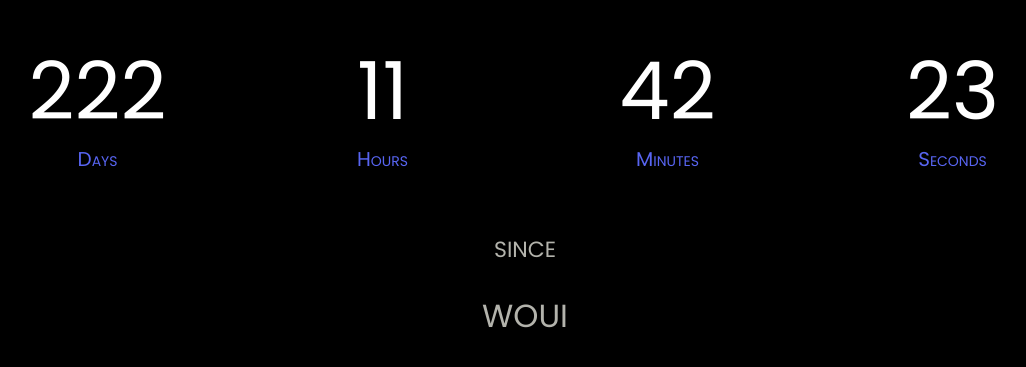
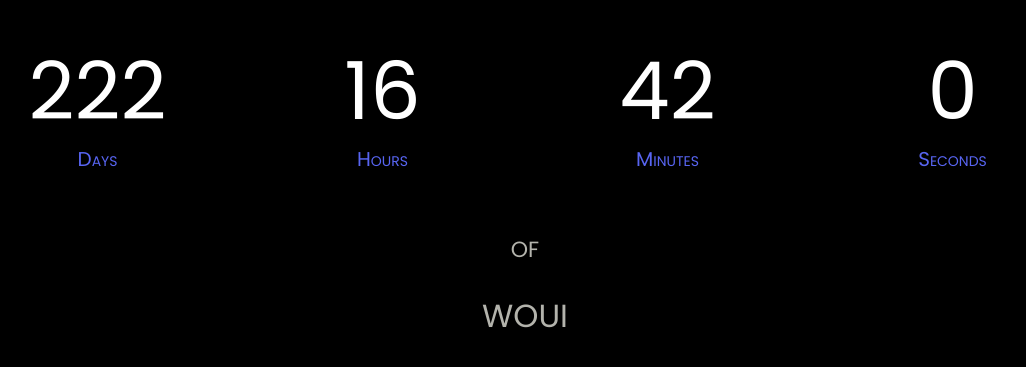
Before and after one commit to rahul-nanwani/woui.tk, a plain HTML site: page index.html in a window 1280 px wide. Shown: the part 261-628 px from the top of the page, without its empty margins (115-1141 px from the left). Drawn offline with nearby package versions, Linux system fonts and the light colour scheme.

Commit message:
Maybe the end

```diff
--- a/assets/index.js
+++ b/assets/index.js
@@ -1,6 +1,7 @@
 var date = new Date("May 24, 2021 23:18:00").getTime();
 var x = setInterval(function () {
-    var now = new Date().getTime();
+    var now = new Date("Jan 2, 2022 16:00:00").getTime();
+    // var now = new Date().getTime();
     var elapsed = now - date;
 
     var days = Math.floor(elapsed / (1000 * 60 * 60 * 24));
--- a/index.html
+++ b/index.html
@@ -45,7 +45,7 @@
             </div>
         </div>
         <div class="container my-4">
-            <h2>since</h2><br>
+            <h2>of</h2><br>
             <h2>WOUI</h2>
         </div>
     </section>
```
